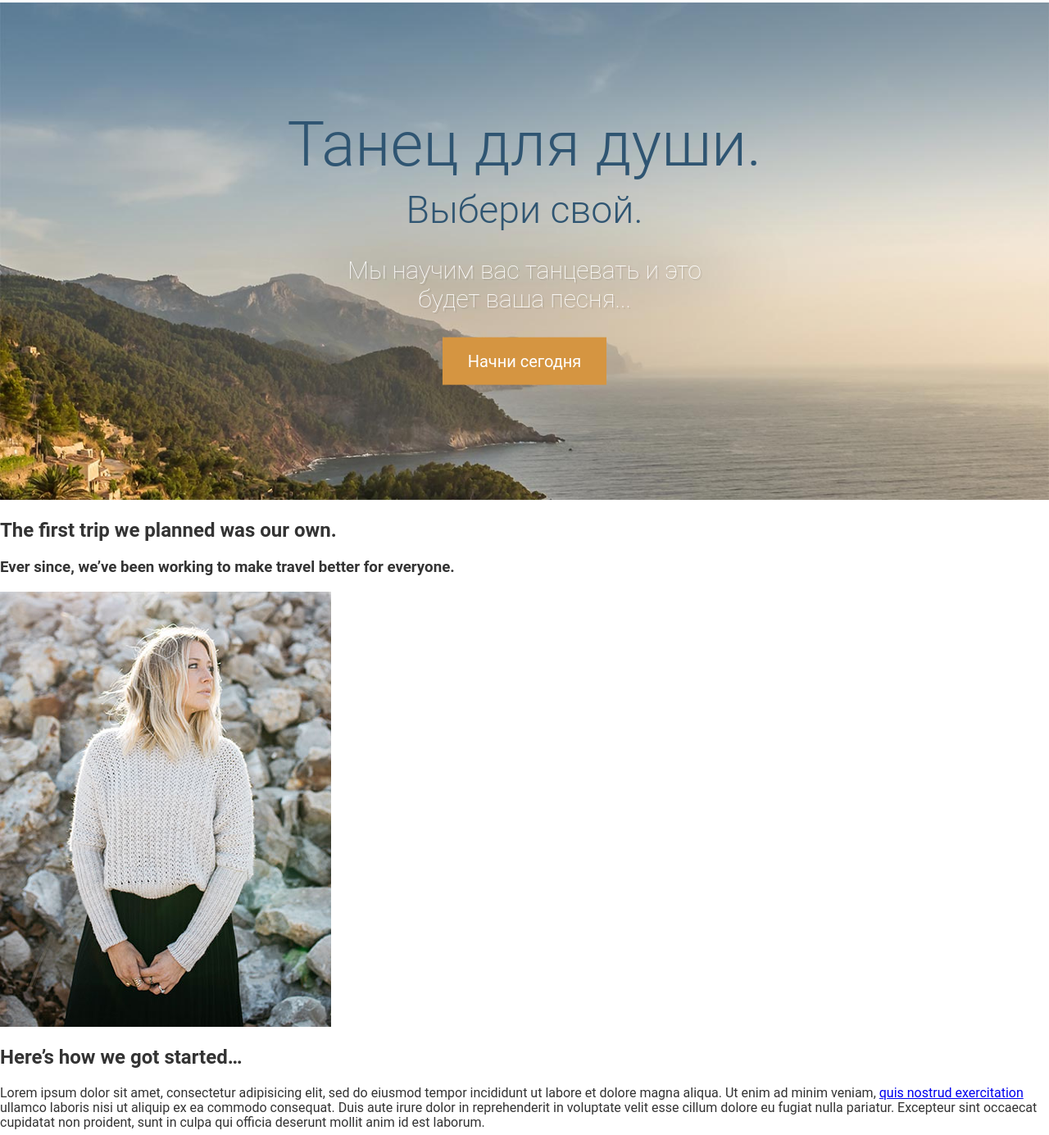
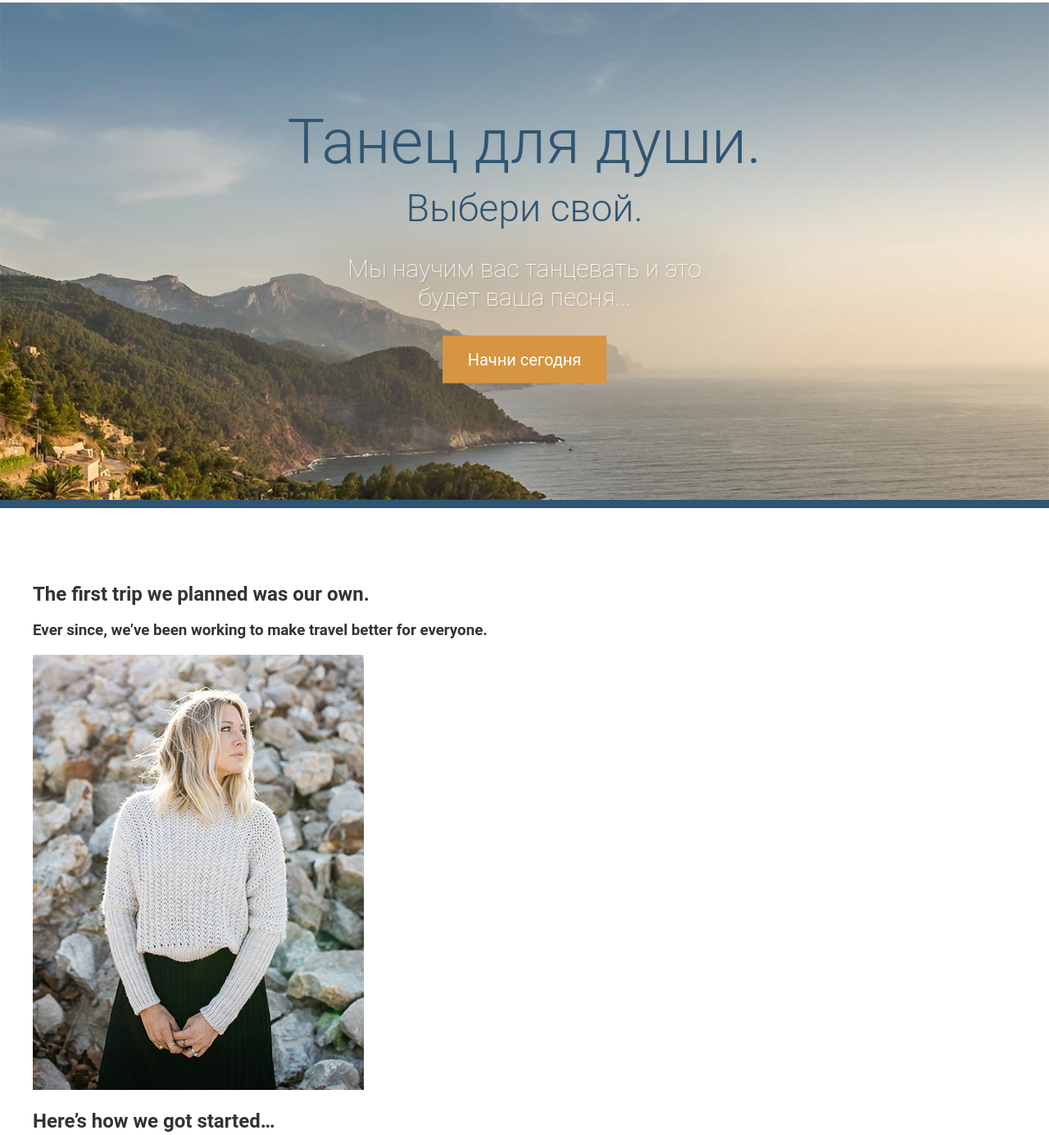
Before and after one commit to SashaShirokov/DanceMe, a website: page app/index.html in a window 1280 px wide. Shown: the part 160-1545 px from the top of the page at 82% size. Drawn offline with Linux system fonts and the light colour scheme.

Commit message:
created reusable blocks

```diff
--- a/app/assets/styles/base/_mixins.css
+++ b/app/assets/styles/base/_mixins.css
@@ -11,7 +11,7 @@
 }
 
 @define-mixin atLarge {
-	@media (min-width: 1200px) {
+	@media (min-width: 1010px) {
 		@mixin-content;
 	}
 }
--- a/app/assets/styles/modules/_banner.css
+++ b/app/assets/styles/modules/_banner.css
@@ -1,5 +1,10 @@
 .banner {
+	border-bottom: 10px solid $mainBlue;
 	position: relative;
+
+	&__image {
+		display: block;
+	}
 
 	&__text-content {
 		position: absolute;
@@ -13,18 +18,10 @@
 	&__title {
 		font-weight: 300;
 		color: $mainBlue;
-		font-size: 1.1rem;
 		margin: 0;
+		font-size: 2.4rem;
 
 		@mixin atSmall {
-			font-size: 2rem;
-		}
-
-		@mixin atMedium {
-			font-size: 3.2rem;
-		}
-
-		@mixin atLarge {
 			font-size: 4.8rem;
 		}
 	}
@@ -32,7 +29,7 @@
 	&__subtitle {
 		font-weight: 300;
 		color: $mainBlue;
-		font-size: 1.1rem;
+		font-size: 1.5rem;
 		margin: 10px 0 0 0;
 
 		@mixin atSmall {
@@ -42,11 +39,15 @@
 
 	&__description {
 		color: #FFF;
-		font-size: 1.875rem;
+		font-size: 1.1rem;
 		font-weight: 100;
 		text-shadow: 2px 2px 0 rgba(0, 0, 0, .1);
 		max-width: 30rem;
 		margin-left: auto;
 		margin-right: auto;
+
+		@mixin atSmall {
+			font-size: 1.875rem;
+		}
 	}
 }
--- a/app/assets/styles/modules/_btn.css
+++ b/app/assets/styles/modules/_btn.css
@@ -10,7 +10,10 @@
 	}
 
 	&--large {
-		font-size: 1.25rem;
 		padding: 1.1rem 1.9rem;
+
+		@mixin atSmall {
+			font-size: 1.25rem;
+		}
 	}
 }
--- /dev/null
+++ b/app/assets/styles/modules/_page-section.css
@@ -0,0 +1,7 @@
+.page-section {
+	padding: 4.5rem 0;
+
+	&--blue {
+		background-color: $mainBlue;
+	}
+}
--- /dev/null
+++ b/app/assets/styles/modules/_wrapper.css
@@ -0,0 +1,7 @@
+.wrapper {
+	padding-left: 18px;
+	padding-right: 18px;
+	max-width: 1200px;
+	margin-left: auto;
+	margin-right: auto;
+}
--- a/app/assets/styles/styles.css
+++ b/app/assets/styles/styles.css
@@ -4,3 +4,5 @@
 @import "base/_mixins";
 @import "modules/_banner";
 @import "modules/_btn";
+@import "modules/_wrapper";
+@import "modules/_page-section";
--- a/app/index.html
+++ b/app/index.html
@@ -25,17 +25,21 @@
 				<source srcset="assets/images/hero--large.jpg 1920w, assets/images/hero--large-hi-dpi.jpg 3840w" media="(min-width: 1380px)">
 				<source srcset="assets/images/hero--medium.jpg 1380w, assets/images/hero--medium-hi-dpi.jpg 2760w" media="(min-width: 990px)">
 				<source srcset="assets/images/hero--small.jpg 990w, assets/images/hero--small-hi-dpi.jpg 1980w" media="(min-width: 640px)">
-				<img srcset="assets/images/hero--smaller.jpg 640w, assets/images/hero--smaller-hi-dpi.jpg 1280w" alt="Dance me">
+				<img srcset="assets/images/hero--smaller.jpg 640w, assets/images/hero--smaller-hi-dpi.jpg 1280w" alt="Dance me" class="banner__image">
 			</picture>
 
 			<div class="banner__text-content">
+				<div class="wrapper">
 					<h1 class="banner__title">Танец для души.</h1>
 			    <h2 class="banner__subtitle">Выбери свой.</h2>
 			    <p class="banner__description">Мы научим вас танцевать и это будет ваша песня...</p>
 			    <p><a href="#" class="btn btn--orange btn--large">Начни сегодня</a></p>
 				</div>
+
 			</div>
-		<div id="our-beginning">
+	  </div>
+		<div id="our-beginning" class="page-section">
+			<div class="wrapper">
 				<h2>The first trip we planned was our own.</h2>
 		    <h3>Ever since, we&rsquo;ve been working to make travel better for everyone.</h3>
 		    <img src="assets/images/our-start.jpg" alt="Our founder, Jane Doe">
@@ -44,7 +48,10 @@
 		    <p>Duis aute irure dolor in <strong>reprehenderit in</strong> voluptate velit esse cillum dolore eu fugiat nulla pariatur. Excepteur sint occaecat cupidatat non proident, sunt in culpa qui officia deserunt mollit anim id est laborum. Lorem ipsum dolor sit amet, consectetur adipisicing elit, sed do eiusmod tempor incididunt ut labore et dolore magna aliqua.</p>
 		    <p>Duis aute irure dolor in reprehenderit in voluptate velit esse cillum dolore eu fugiat nulla pariatur. Excepteur sint occaecat cupidatat non proident, sunt in culpa qui officia deserunt mollit anim id est laborum velit esse cillum <strong>dolore eu fugiat.</strong></p>
 			</div>
-		<div id="features">
+
+	  </div>
+		<div id="features" class="page-section page-section--blue">
+			<div class="wrapper">
 				<img src="assets/images/icons/star.svg">
 		    <h2>Our Features</h2>
 
@@ -63,6 +70,8 @@
 		    <img src="assets/images/icons/fire.svg">
 		    <h3>Survival Kit</h3>
 		    <p>Everytime you book an escape with us we send you a survival kit with the finest materials. The kit will allow you to setup a tent, start a fire, scratch your own back and lower your taxes.</p>
+			</div>
+
 	  </div>
 		<div id="team">
 	    <img src="assets/images/icons/comment.svg">
--- a/app/temp/styles/styles.css
+++ b/app/temp/styles/styles.css
@@ -471,7 +471,12 @@ img {
 }
 
 .banner {
+	border-bottom: 10px solid #2f5572;
 	position: relative;
+}
+
+.banner__image {
+  display: block;
 }
 
 .banner__text-content {
@@ -487,25 +492,11 @@ img {
 .banner__title {
   font-weight: 300;
   color: #2f5572;
-  font-size: 1.1rem;
   margin: 0;
+  font-size: 2.4rem;
 }
 
 @media (min-width: 530px) {
-
-  .banner__title {
-    font-size: 2rem;
-  }
-}
-
-@media (min-width: 800px) {
-
-  .banner__title {
-    font-size: 3.2rem;
-  }
-}
-
-@media (min-width: 1200px) {
 
   .banner__title {
     font-size: 4.8rem;
@@ -515,7 +506,7 @@ img {
 .banner__subtitle {
   font-weight: 300;
   color: #2f5572;
-  font-size: 1.1rem;
+  font-size: 1.5rem;
   margin: 10px 0 0 0;
 }
 
@@ -528,12 +519,19 @@ img {
 
 .banner__description {
   color: #FFF;
-  font-size: 1.875rem;
+  font-size: 1.1rem;
   font-weight: 100;
   text-shadow: 2px 2px 0 rgba(0, 0, 0, .1);
   max-width: 30rem;
   margin-left: auto;
   margin-right: auto;
+}
+
+@media (min-width: 530px) {
+
+  .banner__description {
+    font-size: 1.875rem;
+  }
 }
 
 .btn {
@@ -549,6 +547,28 @@ img {
 }
 
 .btn--large {
-  font-size: 1.25rem;
   padding: 1.1rem 1.9rem;
 }
+
+@media (min-width: 530px) {
+
+  .btn--large {
+    font-size: 1.25rem;
+  }
+}
+
+.wrapper {
+	padding-left: 18px;
+	padding-right: 18px;
+	max-width: 1200px;
+	margin-left: auto;
+	margin-right: auto;
+}
+
+.page-section {
+	padding: 4.5rem 0;
+}
+
+.page-section--blue {
+  background-color: #2f5572;
+}
```
Lines whose indentation alone changed are shown as unchanged.
